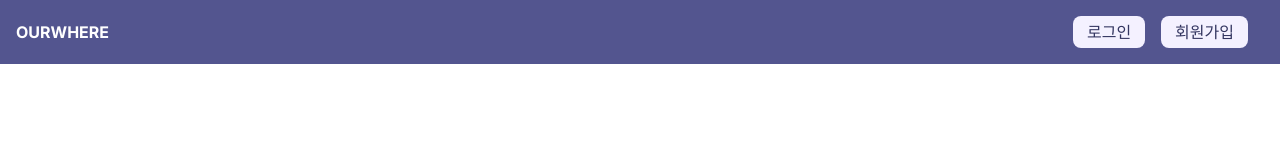
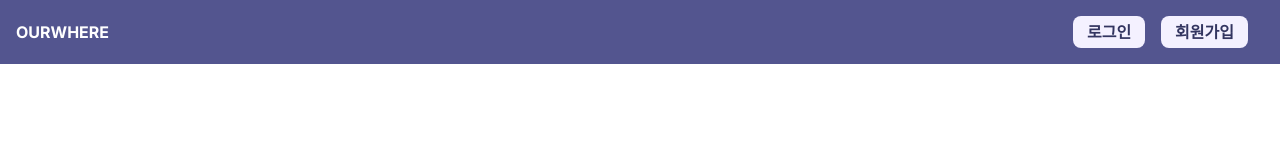
Before and after one commit to 0dytpq0/ourwhere, a Next.js app: page / in a window 1280 px wide. Shown: the top 160 px of the page. Built offline with nearby package versions, Linux system fonts and the light colour scheme.

Commit message:
style: font-bold 추가

```diff
--- a/src/components/molecules/header.tsx
+++ b/src/components/molecules/header.tsx
@@ -8,7 +8,7 @@ export default function Header() {
   return (
     <>
       <nav className="fixed top-0 left-0 w-full z-10  bg-header-color">
-        <ul className="text-white h-16 flex items-center  m-auto px-4">
+        <ul className="text-white h-16 flex items-center m-auto px-4">
           <Link href="/" className="font-lg font-bold">
             {' '}
             OURWHERE{' '}
@@ -16,7 +16,7 @@ export default function Header() {
           <div className="ml-auto flex space-x-4 mx-4">
             {buttons.map((button, index) => (
               <Link key={index} href={button.href}>
-                <button className="border-solid bg-loginpage-color text-font-color px-3.5 py-1 rounded-lg">
+                <button className="border-solid bg-loginpage-color text-font-color px-3.5 py-1 rounded-lg font-bold">
                   {button.text}
                 </button>
               </Link>
```
